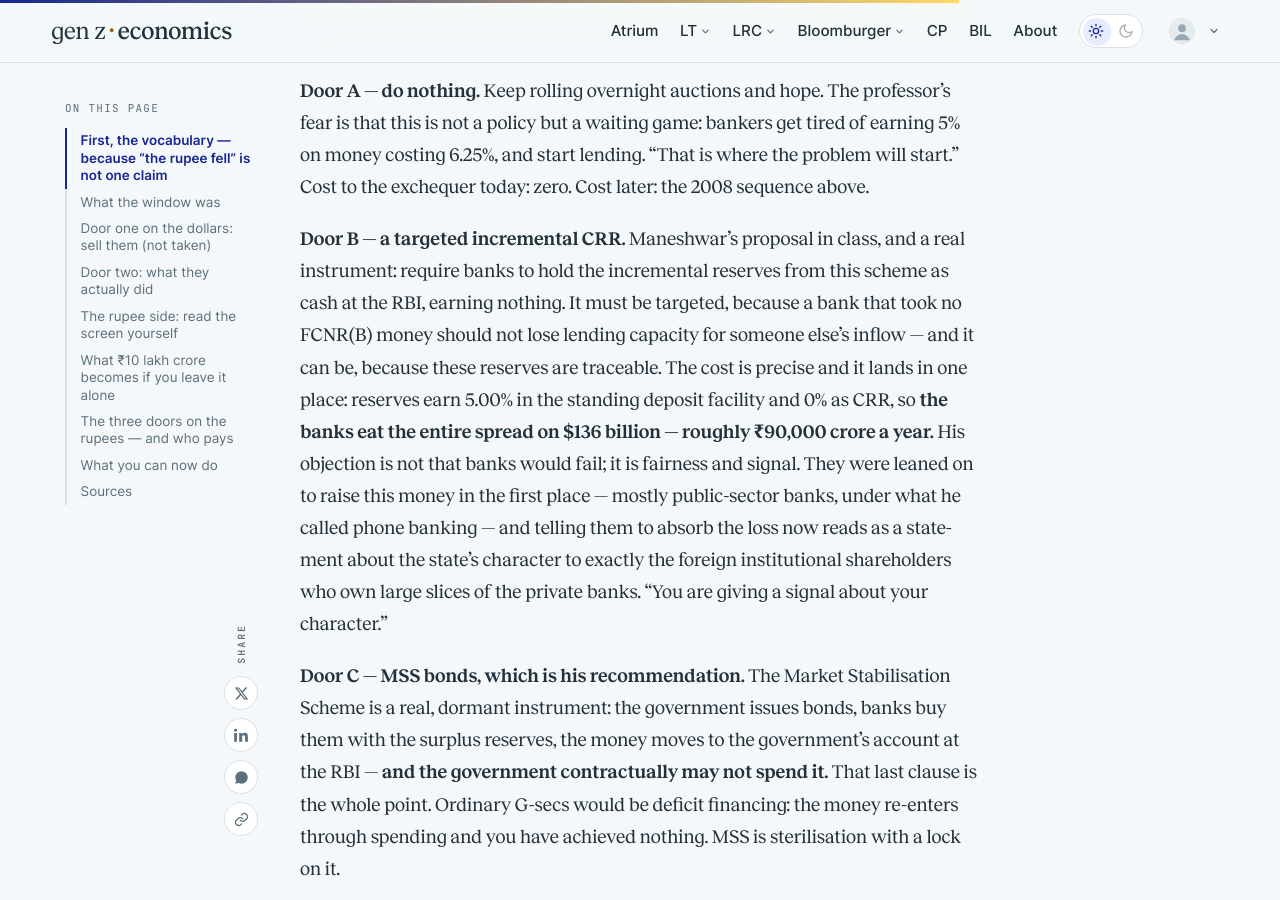
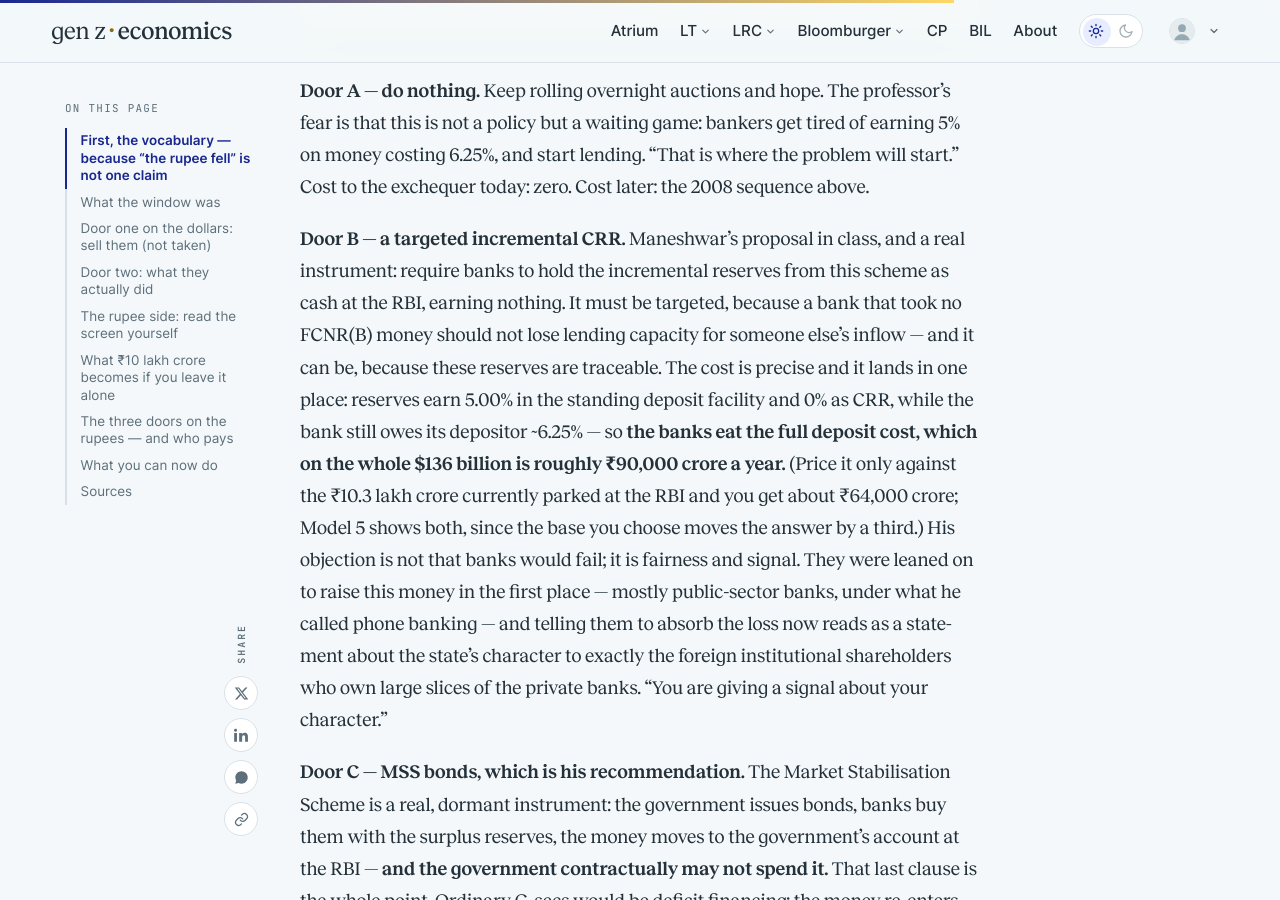
Before and after one commit to harsharya7021/genz-economics.com, a Jekyll site: the page built from _posts/2026-09-06-borrowed-dollars-printed-rupees.md, in a window 1280 px wide and 900 px high, scrolled down 14800 px. Built offline with Jekyll 4.4.1, drawn with Linux system fonts in a browser that asks for light colours; comment, search, counter and statistics services are not loaded.

Commit message:
S20: reconcile the incremental-CRR cost across widget and prose
Model 5 priced the CRR door as the spread over SDF (5.00pp) while the prose quoted the professor at ~Rs 90,000 cr, which is the full deposit rate on the whole 136bn. Both are defensible but they were not the same number. The widget now prices the full deposit cost, and both places state the base explicitly: ~Rs 64,000 cr against the Rs 10.3 lakh crore actually parked, ~Rs 90,000 cr against total deposits.

```diff
--- a/_posts/2026-09-06-borrowed-dollars-printed-rupees.md
+++ b/_posts/2026-09-06-borrowed-dollars-printed-rupees.md
@@ -215,7 +215,7 @@ Your correspondent asked the obvious follow-up — so this ends in a bubble, and
 
 **Door A — do nothing.** Keep rolling overnight auctions and hope. The professor's fear is that this is not a policy but a waiting game: bankers get tired of earning 5% on money costing 6.25%, and start lending. *"That is where the problem will start."* Cost to the exchequer today: zero. Cost later: the 2008 sequence above.
 
-**Door B — a targeted incremental CRR.** Maneshwar's proposal in class, and a real instrument: require banks to hold the *incremental* reserves from this scheme as cash at the RBI, earning nothing. It must be targeted, because a bank that took no FCNR(B) money should not lose lending capacity for someone else's inflow — and it can be, because these reserves are traceable. The cost is precise and it lands in one place: reserves earn 5.00% in the standing deposit facility and 0% as CRR, so **the banks eat the entire spread on $136 billion — roughly ₹90,000 crore a year.** His objection is not that banks would fail; it is fairness and signal. They were leaned on to raise this money in the first place — mostly public-sector banks, under what he called phone banking — and telling them to absorb the loss now reads as a statement about the state's character to exactly the foreign institutional shareholders who own large slices of the private banks. *"You are giving a signal about your character."*
+**Door B — a targeted incremental CRR.** Maneshwar's proposal in class, and a real instrument: require banks to hold the *incremental* reserves from this scheme as cash at the RBI, earning nothing. It must be targeted, because a bank that took no FCNR(B) money should not lose lending capacity for someone else's inflow — and it can be, because these reserves are traceable. The cost is precise and it lands in one place: reserves earn 5.00% in the standing deposit facility and 0% as CRR, while the bank still owes its depositor ~6.25% — so **the banks eat the full deposit cost, which on the whole $136 billion is roughly ₹90,000 crore a year.** (Price it only against the ₹10.3 lakh crore currently parked at the RBI and you get about ₹64,000 crore; Model 5 shows both, since the base you choose moves the answer by a third.) His objection is not that banks would fail; it is fairness and signal. They were leaned on to raise this money in the first place — mostly public-sector banks, under what he called phone banking — and telling them to absorb the loss now reads as a statement about the state's character to exactly the foreign institutional shareholders who own large slices of the private banks. *"You are giving a signal about your character."*
 
 **Door C — MSS bonds, which is his recommendation.** The Market Stabilisation Scheme is a real, dormant instrument: the government issues bonds, banks buy them with the surplus reserves, the money moves to the government's account at the RBI — **and the government contractually may not spend it.** That last clause is the whole point. Ordinary G-secs would be deficit financing: the money re-enters through spending and you have achieved nothing. MSS is sterilisation with a lock on it.
 
--- a/assets/js/s20-machines.js
+++ b/assets/js/s20-machines.js
@@ -182,8 +182,10 @@
       /* costs in ₹ crore per year */
       var bankCost, govCost;
       if (door === "crr") {
-        /* reserves earn 0 instead of SDF's 5.00% — banks eat the lot */
-        bankCost = A * 1e5 * SDF / 100;
+        /* CRR pays nothing, so the bank still owes its depositor the full rate
+           on money now earning zero — the professor's framing, not the narrower
+           "spread versus SDF" one. */
+        bankCost = A * 1e5 * DEP / 100;
         govCost = 0;
       } else if (door === "mss") {
         bankCost = 0;
@@ -207,7 +209,7 @@
         note.innerHTML = "Roll the auctions and wait. Cost to the exchequer today: zero. The professor's fear is that this is not a policy but a staring contest — bankers tire of earning 5.00% on money costing ~6.25%, and start lending. <i>\"That is where the problem will start.\"</i> Year one looks excellent; the bill arrives as the 2008→2018 sequence, which cost about ₹3.1 lakh crore of recapitalisation and a decade of growth.";
       } else if (door === "crr") {
         verdict.textContent = "Banks carry it: " + kcr(bankCost) + " a year, straight off equity.";
-        note.innerHTML = "Reserves earn 5.00% in the SDF and <b>nothing</b> as CRR, so the whole spread lands on bank capital. It must be targeted at the banks that actually took the inflow — a bank that took none should not lose lending capacity for someone else's deposits — and it can be, because these reserves are traceable. The objection is fairness and signal: these banks, mostly public-sector, were leaned on to raise the money in the first place. Set the slider to full absorption and you get the professor's ~₹90,000 crore figure.";
+        note.innerHTML = "Reserves earn 5.00% in the standing deposit facility and <b>nothing</b> as CRR — while the bank still owes its depositor ~6.25%. So the full deposit cost lands on bank capital. It must be targeted at the banks that actually took the inflow — a bank that took none should not lose lending capacity for someone else's deposits — and it can be, because these reserves are traceable. The objection is fairness and signal: these banks, mostly public-sector, were leaned on to raise the money in the first place. <b>Reconciling with the class:</b> absorb all ₹10.3 L cr and this reads ~₹64,000 crore; the professor's ~₹90,000 crore applies ~7% to the entire $136bn of <i>deposits</i> rather than to the reserves currently parked at the RBI. Same mechanism, wider base — his is the fuller measure of what the banks are carrying.";
       } else {
         verdict.textContent = "The budget carries it: " + kcr(govCost) + " a year — about " +
           r1d(govCost / 5350000 * 100) + "% of the Union Budget.";
```
